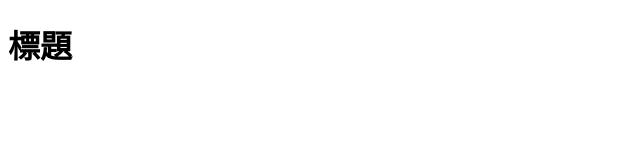
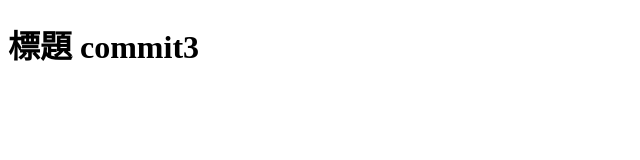
Before and after one commit to michaellai83/gittest0221, a plain HTML site: page index.html in a window 1280 px wide. Shown: the whole page, without its empty margins (0-640 px from the left). Drawn offline with Linux system fonts and the light colour scheme.

Commit message:
Updata index.html
updata

```diff
--- a/index.html
+++ b/index.html
@@ -7,6 +7,6 @@
     <title>Document</title>
 </head>
 <body>
-    <h1>標題</h1>
+    <h1>標題 commit3</h1>
 </body>
 </html>
```
